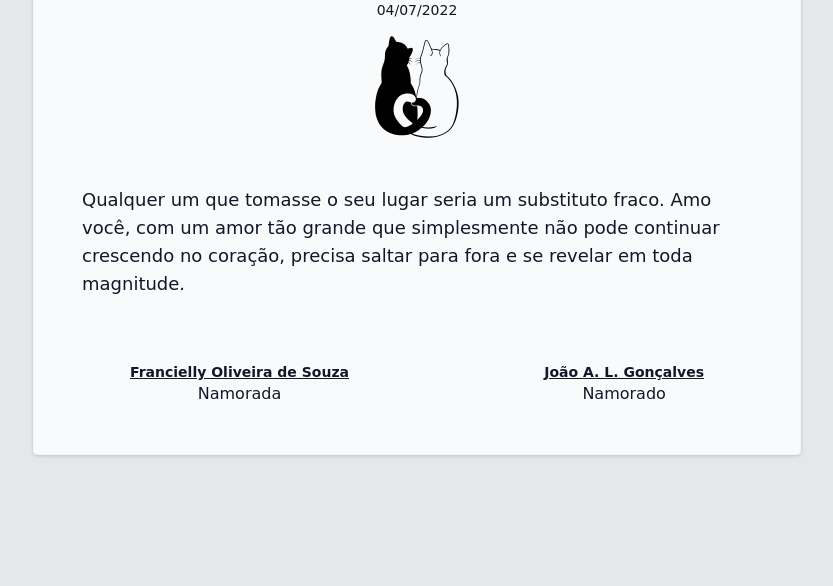
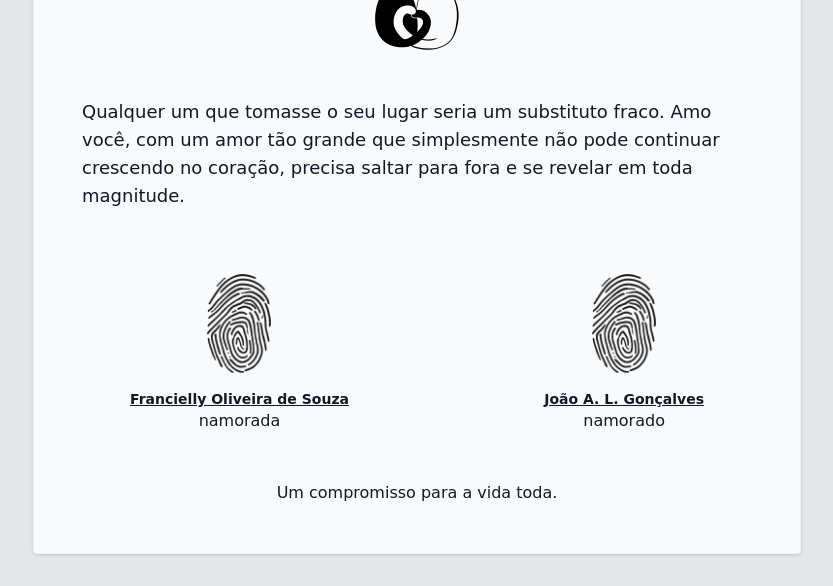
Before and after one commit to ikidoncc/dating-certificate, a plain HTML site: page index.html in a window 1280 px wide. Shown: the part 225-811 px from the top of the page, without its empty margins (223-1056 px from the left). Drawn offline with nearby package versions, Linux system fonts and the light colour scheme; a web font is replaced by a local one.

Commit message:
feat: added fingerprints and the use of a script to show the total dating time

```diff
--- a/index.html
+++ b/index.html
@@ -16,12 +16,12 @@
   </style>
 </head>
 <body class="bg-gray-200 text-gray-900 min-h-screen flex justify-center items-center">
-  <div class="bg-gray-50 border border-gray-100 p-12 rounded flex justify-center items-center flex-col max-w-[768px] mx-4 md:mx-0 drop-shadow">
+  <div class="bg-gray-50 border border-gray-100 p-12 rounded flex justify-center items-center flex-col max-w-[768px] mx-4 my-8 md:mx-0 drop-shadow">
     <div class="flex gap-4 justify-between items-center flex-col mb-12">
       <h1 class="text-4xl bold text-center">Certidão de namoro</h1>
-      <span class="text-sm">04/07/2022</span>
+      <span class="text-sm" id="birthday">04/07/2022</span>
 
-      <img src="cats.png" alt="">
+      <img src="public/cats.png" alt="">
     </div>
 
     <p class="text-lg mb-16">
@@ -30,17 +30,60 @@
       precisa saltar para fora e se revelar em toda magnitude.
     </p>
 
-    <div class="flex flex-col sm:flex-row gap-8 sm:gap-0 justify-between items-center w-full sm:px-12">
+    <div class="flex flex-col sm:flex-row gap-8 sm:gap-0 justify-between items-center w-full sm:px-12 mb-12">
       <div class="flex flex-col items-center justify-center">
+        <img class="w-16 mb-4" src="public/digital.png" alt="">
+
         <strong class="underline text-sm">Francielly Oliveira de Souza</strong>
-        <span>Namorada</span>
+        <span>namorada</span>
       </div>
 
       <div class="flex flex-col items-center justify-center">
+        <img class="w-16 mb-4" src="public/digital.png" alt="">
+
         <strong class="underline text-sm">João A. L. Gonçalves</strong>
-        <span>Namorado</span>
+        <span>namorado</span>
       </div>
     </div>
+
+    <p class="text-center">Um compromisso para a vida toda.</p>
+
+    <script>
+      function getRelativeDateText() {
+        const birthdaySpanHtml = document.getElementById("birthday");
+        const date = new Date('2022-07-04T00:00:00Z');
+        const now = new Date();
+
+        const diffInMilliseconds = now - date;
+
+        const millisecondsInMonth = 30 * 24 * 60 * 60 * 1000;
+        const millisecondsInYear = 12 * millisecondsInMonth;
+
+        const diffInYears = Math.floor(diffInMilliseconds / millisecondsInYear);
+        const diffInMonths = Math.floor((diffInMilliseconds % millisecondsInYear) / millisecondsInMonth);
+
+        let result = '';
+
+        if (diffInYears > 0) {
+            result += `${diffInYears} ${diffInYears === 1 ? 'ano' : 'anos'}`;
+        }
+
+        if (diffInMonths > 0) {
+            if (result) result += ' e ';
+            result += `${diffInMonths} ${diffInMonths === 1 ? 'mês' : 'meses'}`;
+        }
+
+        if (!result) {
+            result = 'menos de um mês';
+        }
+
+        const text = `${birthdaySpanHtml.innerText} - ${result}`
+
+        birthdaySpanHtml.innerText = text
+      }
+
+      getRelativeDateText()
+    </script>
   </div>
 </body>
 </html>
```
Also changed, not shown: public/cats.png (renamed from cats.png), public/digital.png (added).
